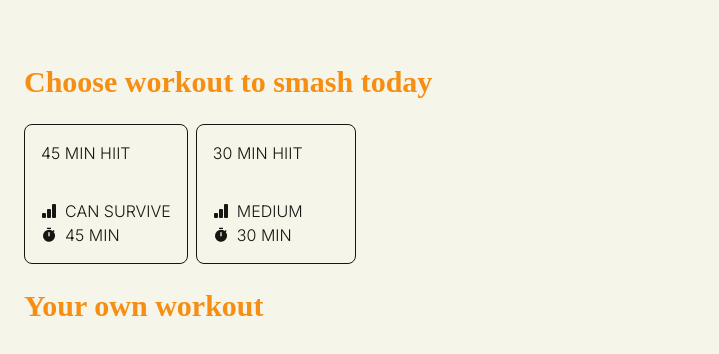
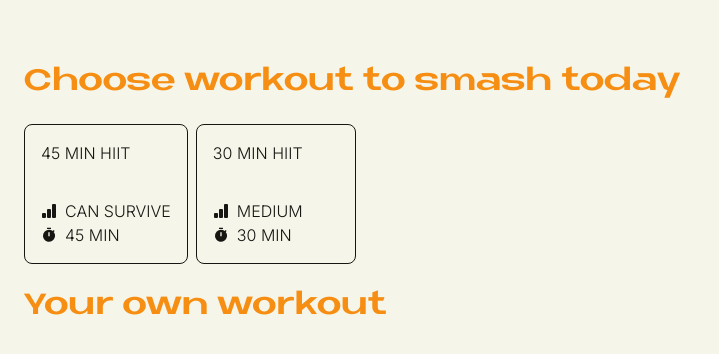
Before and after one commit to camipeludero/running-buddy, a Next.js app: page / in a window 1280 px wide. Shown: the top 354 px of the page, without its empty margins (0-719 px from the left). Built offline with nearby package versions, Linux system fonts and the light colour scheme.

Commit message:
Initial deploy

```diff
--- a/app/components/Spotify/index.tsx
+++ /dev/null
@@ -1,43 +0,0 @@
-import { type HTMLAttributes } from "react";
-
-interface SpotifyProps extends HTMLAttributes<HTMLIFrameElement> {
-  [key: string]: any
-
-  link: string
-  wide?: boolean
-  width?: number | string
-  height?: number | string
-  frameBorder?: number | string
-  allow?: string
-}
-
-export const Spotify = ({
-  link,
-  style = {},
-  wide = false,
-  width = wide ? "100%" : 300,
-  height = wide ? 80 : 380,
-  frameBorder = 0,
-  allow = "encrypted-media",
-  ...props
-}: SpotifyProps) => {
-  const url = new URL(link);
-  // https://open.spotify.com/track/1KFxcj3MZrpBGiGA8ZWriv?si=f024c3aa52294aa1
-  // Remove any additional path segments
-  url.pathname = url.pathname.replace(/\/intl-\w+\//, "/");
-  return (
-    <iframe
-      title="Spotify Web Player"
-      src={`https://open.spotify.com/embed${url.pathname}`}
-      width={width}
-      height={height}
-      frameBorder={frameBorder}
-      allow={allow}
-      style={{
-        borderRadius: 8,
-        ...style
-      }}
-      {...props}
-    />
-  );
-};
--- a/app/globals.css
+++ b/app/globals.css
@@ -3,21 +3,27 @@
 @tailwind utilities;
 
 body {
-  font-family: "Inter", sans-serif;
-  font-optical-sizing: auto;
+  font-family: var(--font-inter);
   font-weight: 300;
-  font-style: normal;
 }
 
-button{
-  font-family: 'Neue Metana';
+h1,
+h2,
+h3,
+h4,
+h5,
+button {
+  font-family: var(--font-neue-metana);
 }
 
-h1,h2,h3,h4,h5{
-    font-family: 'Neue Metana';
-    font-weight: 700;
+h1,
+h2,
+h3,
+h4,
+h5{
+  @apply font-bold;
 }
 
-h2{
-    @apply text-3xl text-orange;
+h2 {
+  @apply text-3xl text-orange;
 }
--- a/app/layout.tsx
+++ b/app/layout.tsx
@@ -4,7 +4,7 @@ import { NeueMetana } from "../app/utils/customFonts"
 
 import "./globals.css";
 
-const inter = Inter({ subsets: ["latin"] });
+const inter = Inter({ subsets: ["latin"], variable: '--font-inter' });
 
 export const metadata: Metadata = {
   title: "Running Buddy",
@@ -17,7 +17,7 @@ export default function RootLayout({
 }>) {
   return (
     <html lang="en">
-      <body className={`bg-bg text-black mx-auto ${inter.className} ${NeueMetana.className}`}>{children}</body>
+      <body className={`bg-bg text-black container ${inter.variable} ${NeueMetana.variable}`}>{children}</body>
     </html>
   );
 }
--- a/tailwind.config.ts
+++ b/tailwind.config.ts
@@ -8,7 +8,11 @@ const config: Config = {
   ],
   theme: {
     extend: {
-       colors: {
+      fontFamily: {
+        "neue-metana": "var(--font-neue-metana",
+        "inter": "var(--font-inter)",
+      },
+      colors: {
         bg: "#F6F5E9",
         black: "#181613",
         orange: "#F58E12",
```
